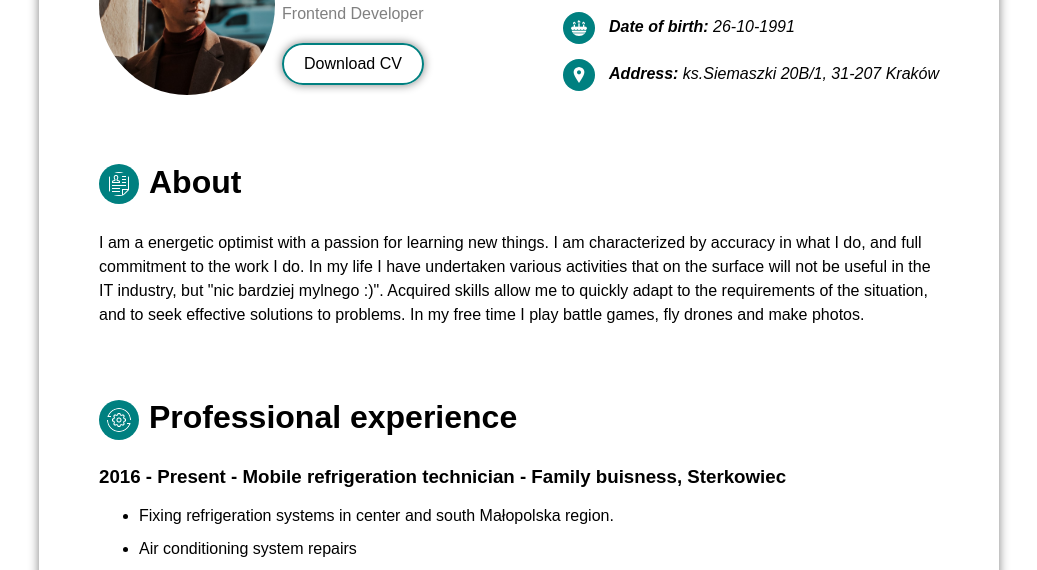
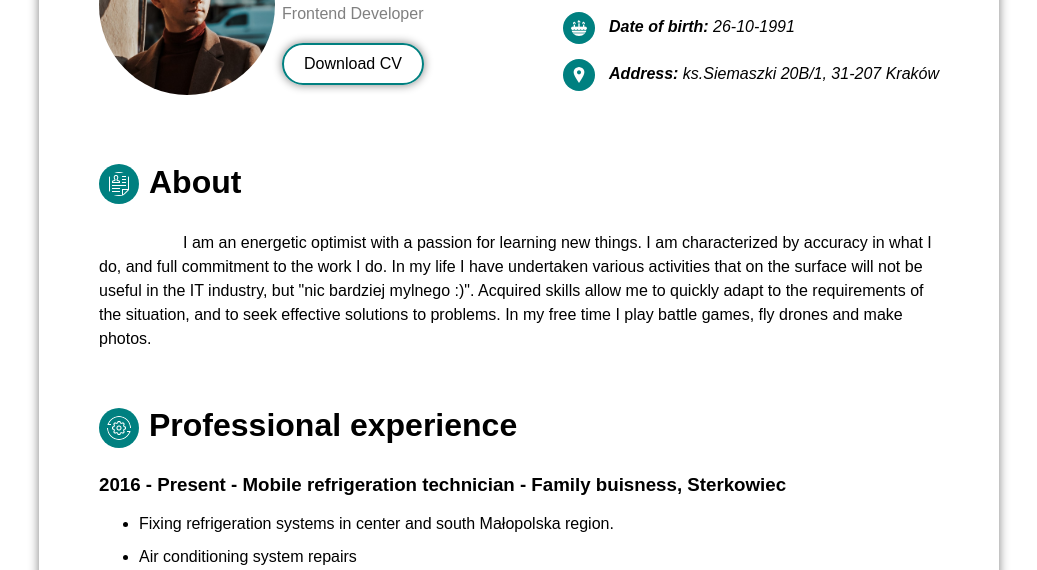
Before and after one commit to PawelGajec/pawelgajec.github.io, a plain HTML site: page index.html in a window 1280 px wide. Shown: the part 206-776 px from the top of the page, without its empty margins (121-1158 px from the left). Drawn offline with Linux system fonts and the light colour scheme.

Commit message:
refactor: summary change

```diff
--- a/index.html
+++ b/index.html
@@ -38,14 +38,14 @@
     <main>
         <section>
             <h2><img class="contact-icons" src="images/cv.png" alt="">About</h2>
-            <p>
-                I am a energetic optimist with a passion for learning new things.
+            <summary>
+                I am an energetic optimist with a passion for learning new things.
                 I am characterized by accuracy in what I do, and full commitment to the work I do.
                 In my life I have undertaken various activities that on the surface will not be useful in
                 the IT industry, but "nic bardziej mylnego :)". Acquired skills allow me to quickly adapt
                 to the requirements of the situation, and to seek effective solutions to problems.
                 In my free time I play battle games, fly drones and make photos.
-            </p>
+            </summary>
         </section>
         <section>
             <h2><img class="contact-icons" src="images/work.png" alt="">Professional experience</h2>
--- a/style.css
+++ b/style.css
@@ -47,6 +47,12 @@ li {
 
 p {
     line-height: 1.5;
+}
+
+summary {
+    line-height: 1.5;
+    text-indent: 10%;
+
 }
 
 .profile-picture {
```
